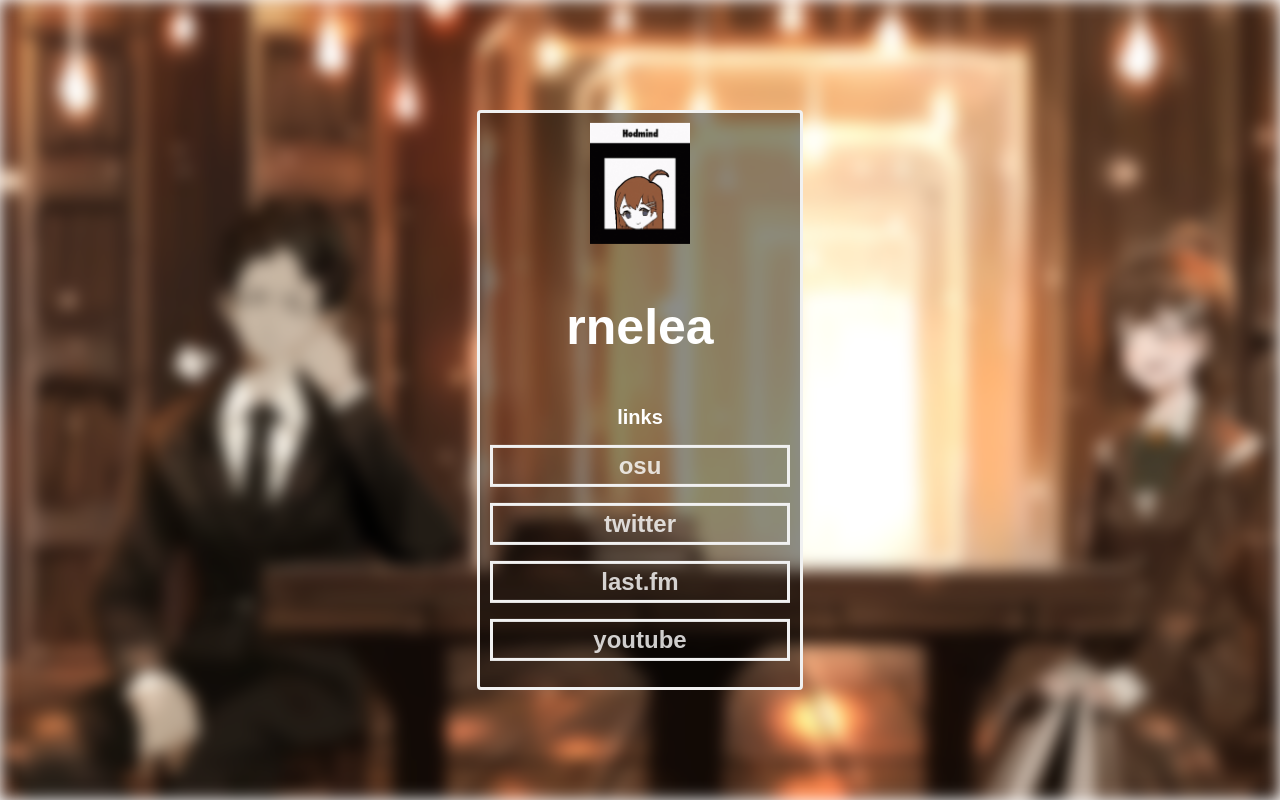
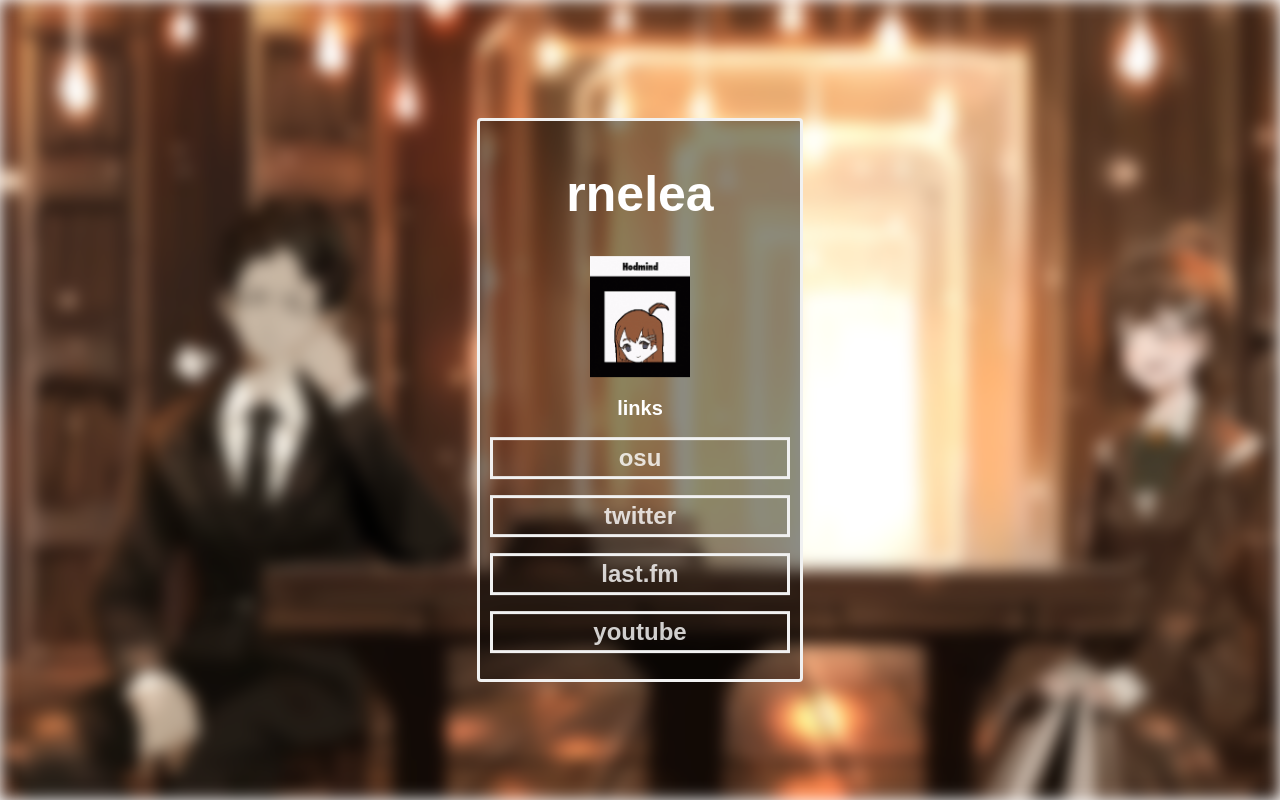
Before and after one commit to rnelea/rnelea, a plain HTML site: page index.html in a window 1280 px wide. Drawn offline with Linux system fonts and the light colour scheme.

Commit message:
Update index.html

```diff
--- a/index.html
+++ b/index.html
@@ -6,7 +6,7 @@
         <link rel="shortcut icon" type="image/x-icon" href="favicon.ico">
         <meta name="viewport" content="width=device-width, initial-scale=1">
         <meta content="Hodmind" property="og:title" />
-        <meta content ="hod" property="og:description" />
+        <meta content ="rnelea" property="og:description" />
         <meta content="https://rnelea.github.io/rnelea" property="og:url" />
         <meta content="https://raw.githubusercontent.com/rnelea/rnelea/main/assets/icon.png" property="og:image" />
         <meta content="#ebebeb" data-react-helment="true" name="theme-color" />
@@ -65,8 +65,8 @@
 <div class ="bg-image"></div>
     <body>
         <div class="main-stuff">
-            <img src="https://raw.githubusercontent.com/rnelea/rnelea/main/assets/hodmind.gif" style="width:100px; height100px;"/>
-            <p style="font-size:50px;">rnelea</p>
+          <h1 style="font-size:50px;">rnelea</h1>
+            <img src="https://raw.githubusercontent.com/rnelea/rnelea/main/assets/hodmind.gif" style="width:100px; height50px;"/>
             <h2 style="font-size:20px;">links</h2>
                 <p style="border-width:3px; border-style:solid; border-color:#f1f1f1"</p>
                 <a href="https://osu.ppy.sh/users/23810847">osu</a>
```
